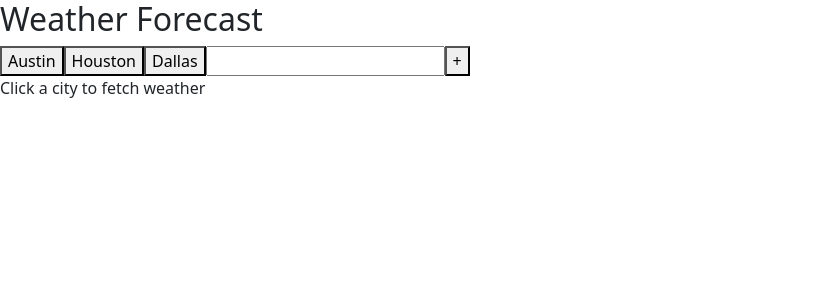
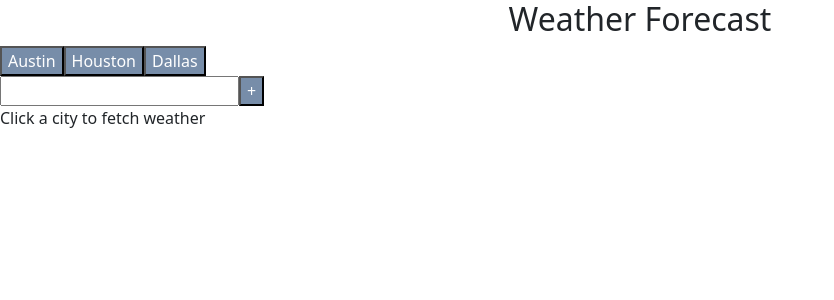
Before and after one commit to oliviamates/cs378-p4, a React (Create React App) app: page / in a window 1280 px wide. Shown: the top 300 px of the page, without its empty margins (0-834 px from the left). Built offline with nearby package versions, Linux system fonts and the light colour scheme.

Commit message:
working on css

```diff
--- a/src/App.css
+++ b/src/App.css
@@ -2,3 +2,16 @@
   Style your elements by creating CSS classes here.
   Below, you can see an example of a class called "menu" that changes the color of the text to blue. Modify according to your needs.
 */
+body {
+  background-color: #e0e1dd;
+}
+
+button {
+  background-color: #778da9;
+  color: white;
+}
+
+h2 {
+  color: #415a77;
+  text-align: center;
+}
--- a/src/App.js
+++ b/src/App.js
@@ -49,6 +49,7 @@
       <button onClick={() => getWeather("Austin")}>Austin</button>
       <button onClick={() => getWeather("Houston")}>Houston</button>
       <button onClick={() => getWeather("Dallas")}>Dallas</button>
+      <br></br>
       <input type="text" id="city" name="city"/>
       <button onClick={() => typedCity()}>+</button>
 
```
Also changed, not shown: 9 other files (tests, documents, lock files or other folders).
